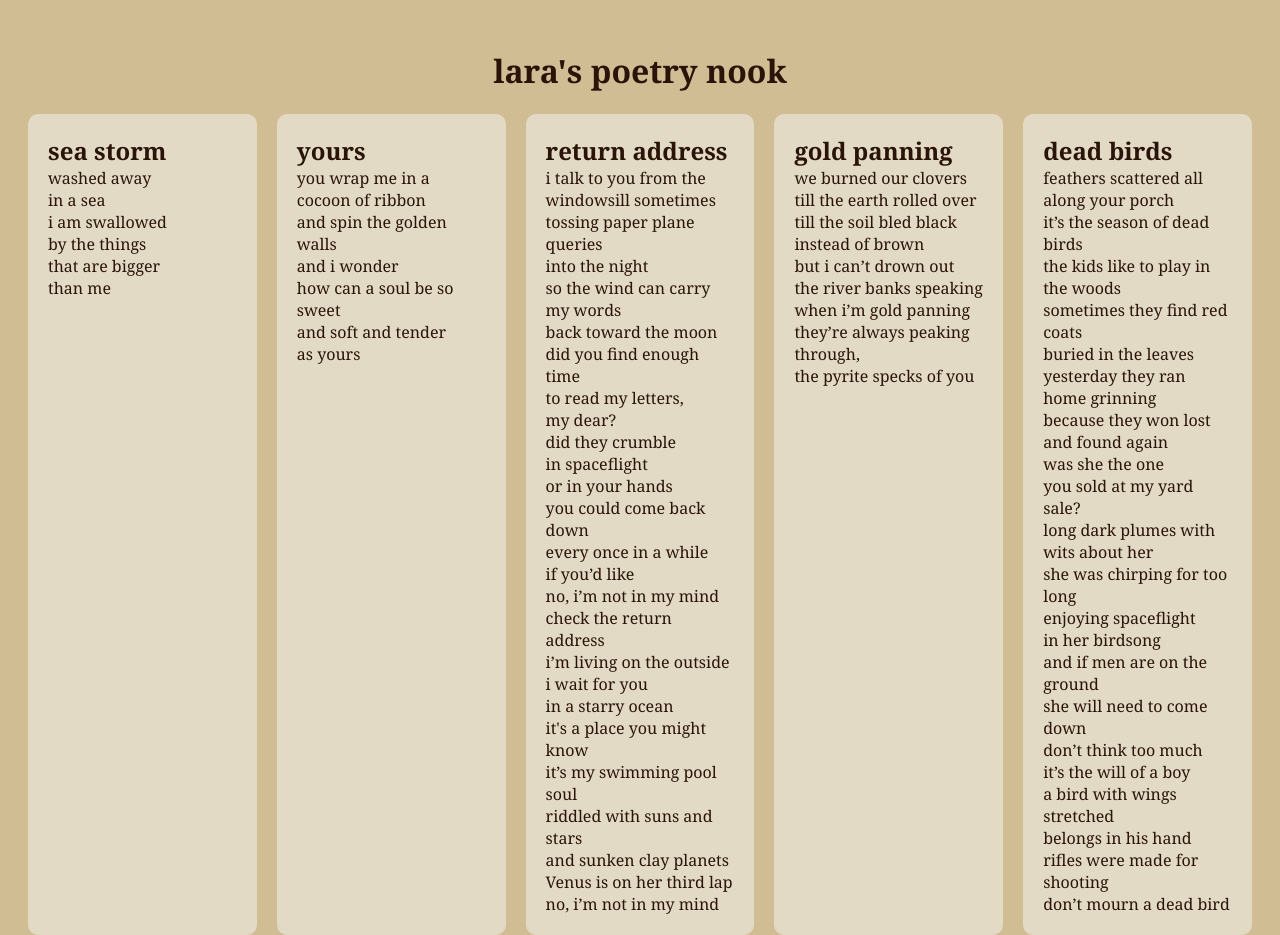
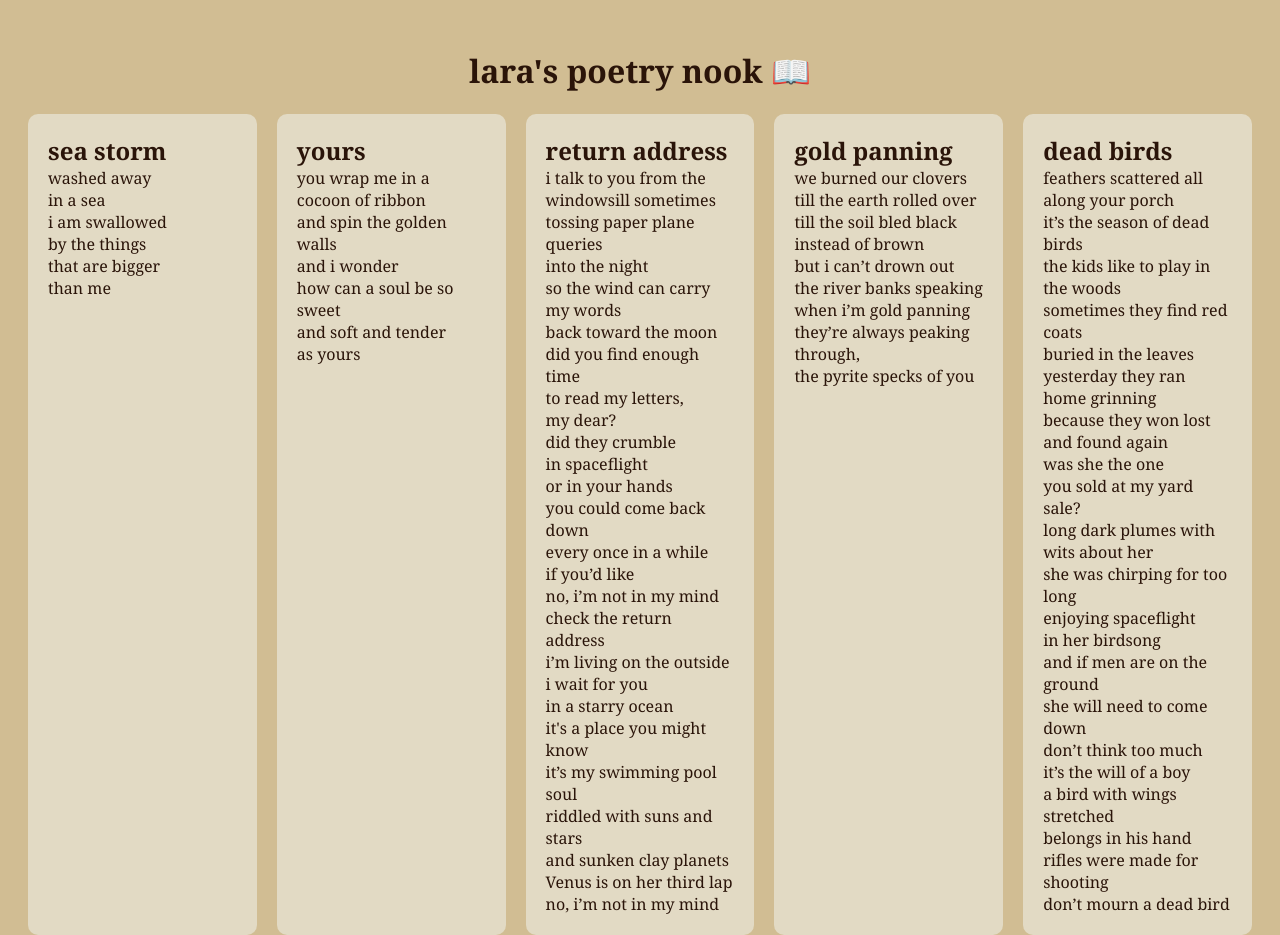
Before and after one commit to larakaracasu/Poetry-Nook, a plain HTML site: page index.html in a window 1280 px wide. Shown: the top 935 px of the page. Drawn offline with Linux system fonts and the light colour scheme.

Commit message:
Updated aesthetics.

```diff
--- a/index.html
+++ b/index.html
@@ -8,7 +8,7 @@
 </head>
 <body>
     <header>
-        <h1>lara's poetry nook</h1>
+        <h1>lara's poetry nook 📖</h1>
     </header>
     <main>
         <div class="grid-container" id="poemContainer">
```
